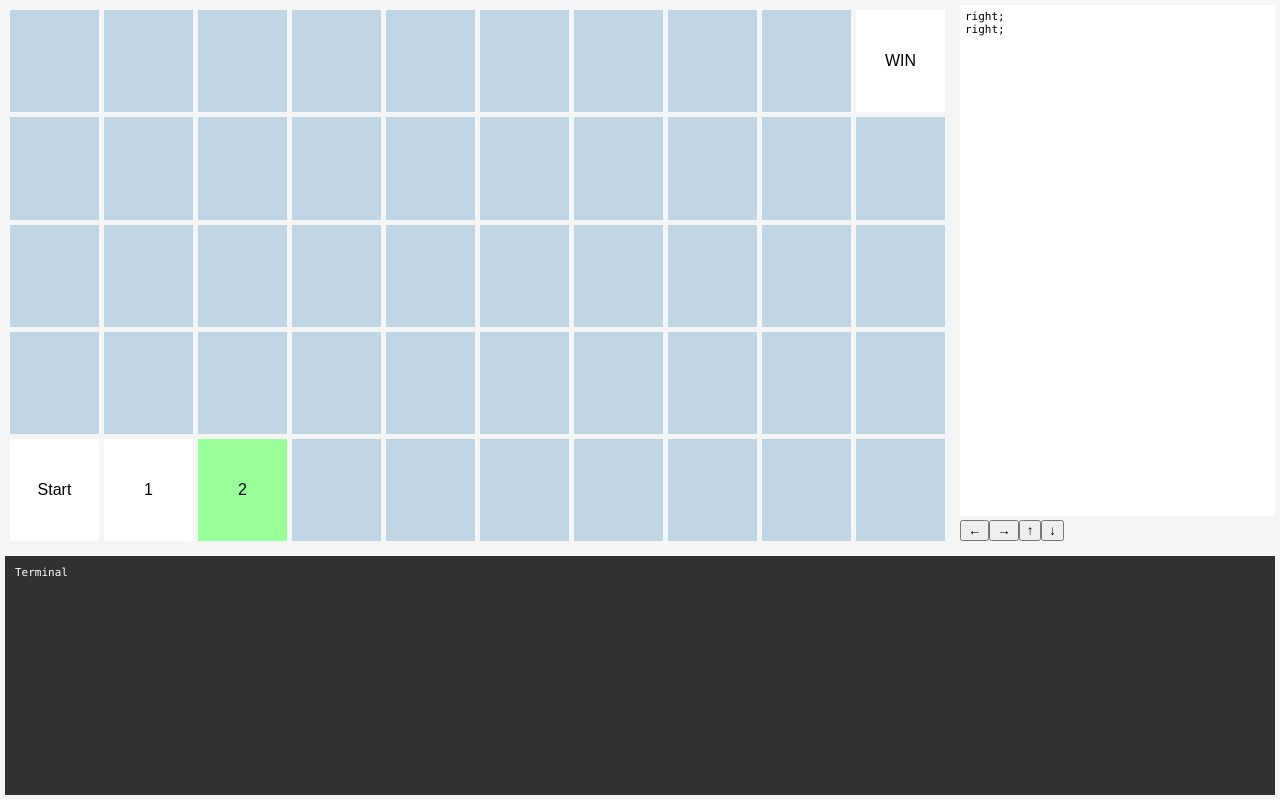
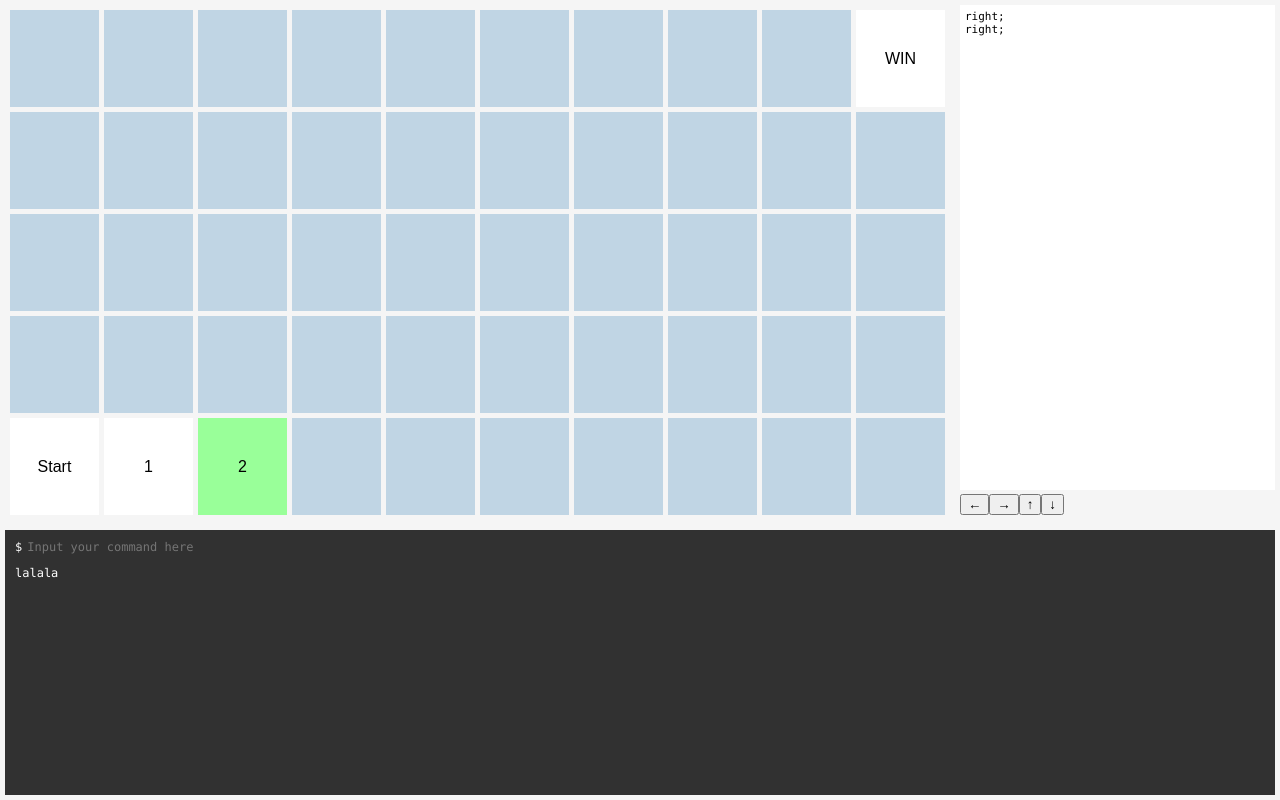
Before and after one commit to pswai/learn-git, a React (Create React App) app: page / in a window 1280 px wide. Built offline with nearby package versions, Linux system fonts and the light colour scheme.

Commit message:
add terminal input

```diff
--- a/package.json
+++ b/package.json
@@ -6,6 +6,7 @@
     "react-scripts": "0.4.1"
   },
   "dependencies": {
+    "aphrodite": "^0.5.0",
     "react": "^15.3.1",
     "react-dom": "^15.3.1"
   },
--- a/src/Terminal.js
+++ b/src/Terminal.js
@@ -1,10 +1,15 @@
 import React, { Component } from 'react';
 import { StyleSheet, css } from 'aphrodite';
+import TerminalInput from './TerminalInput';
+import TerminalOutput from './TerminalOutput';
 
 class Terminal extends Component {
   render() {
     return (
-      <div className={css(styles.terminal)}>Terminal</div>
+      <div className={css(styles.terminal)}>
+        <TerminalInput/>
+        <TerminalOutput text="lalala"/>
+      </div>
     );
   }
 }
@@ -16,9 +21,10 @@ const styles = StyleSheet.create({
     height: '100%',
     width: '100%',
     fontFamily: 'Menlo, Consolas, San-Serif',
-    fontSize: '11px',
+    fontSize: '12px',
     color: '#fff',
     backgroundColor: 'rgba(0, 0, 0, 0.8)',
-    padding: '10px'
+    padding: '10px',
+    overflow: 'auto'
   }
 });
--- /dev/null
+++ b/src/TerminalInput.js
@@ -0,0 +1,41 @@
+import React, { Component } from 'react';
+import { StyleSheet, css } from 'aphrodite';
+
+class TerminalInput extends Component {
+  render() {
+    return (
+      <div className={css(styles.terminalInput)}>
+        <div className={css(styles.inputIndicator)}>$</div>
+        <input
+          type="text"
+          className={css(styles.input)}
+          placeholder="Input your command here"
+        />
+      </div>
+    );
+  }
+}
+
+export default TerminalInput;
+
+const styles = StyleSheet.create({
+  terminalInput: {
+    display: 'flex'
+  },
+
+  inputIndicator: {
+    paddingRight: '5px'
+  },
+
+  input: {
+    display: 'block',
+    width: '100%',
+    backgroundColor: 'transparent',
+    color: '#fff',
+    fontSize: 'inherit',
+    fontFamily: 'inherit',
+    border: 0,
+    padding: 0,
+    outline: 0
+  }
+});
--- /dev/null
+++ b/src/TerminalOutput.js
@@ -0,0 +1,23 @@
+import React, { Component } from 'react';
+import { StyleSheet, css } from 'aphrodite';
+
+class TerminalOutput extends Component {
+  render() {
+    return (
+      <div className={css(styles.terminalOutput)}>
+        <pre className={css(styles.text)}>{this.props.text}</pre>
+      </div>
+    );
+  }
+}
+
+export default TerminalOutput;
+
+const styles = StyleSheet.create({
+  terminalOutput: {
+  },
+
+  text: {
+    fontFamily: 'inherit'
+  }
+});
```
